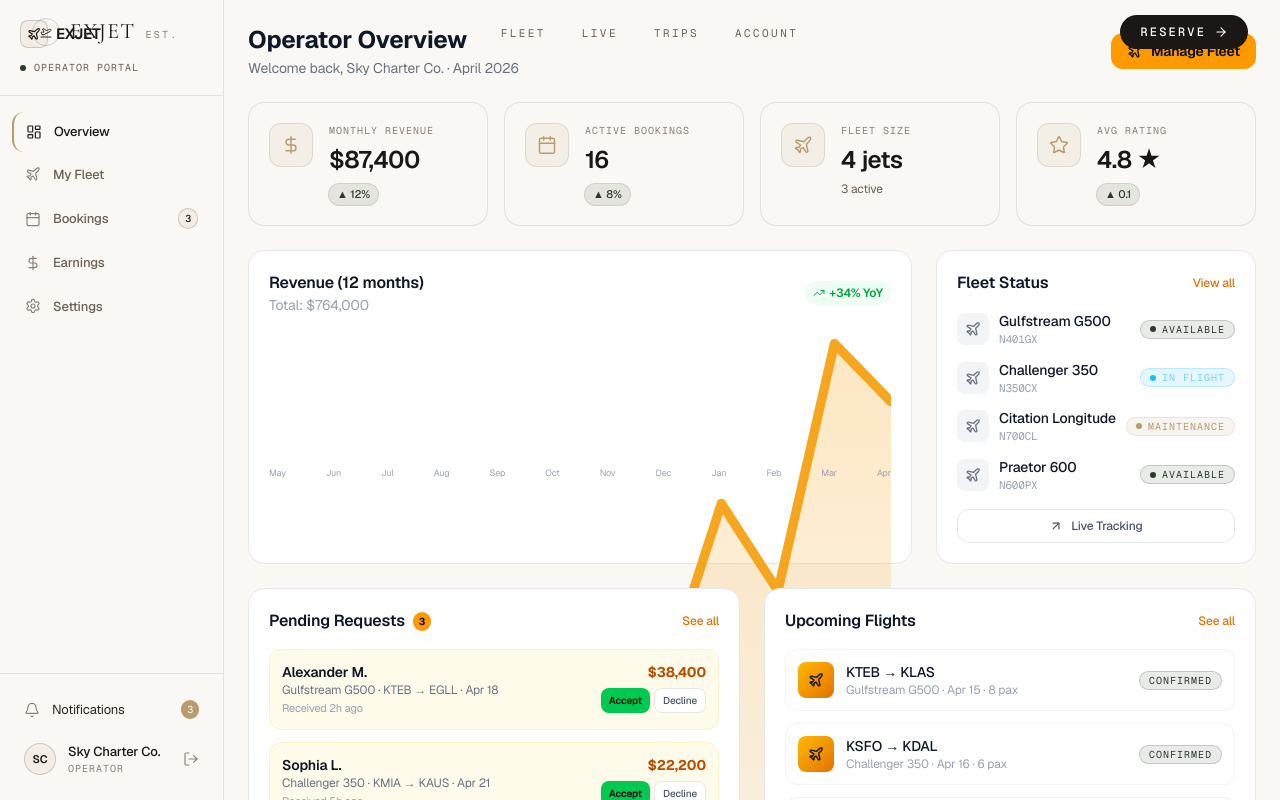
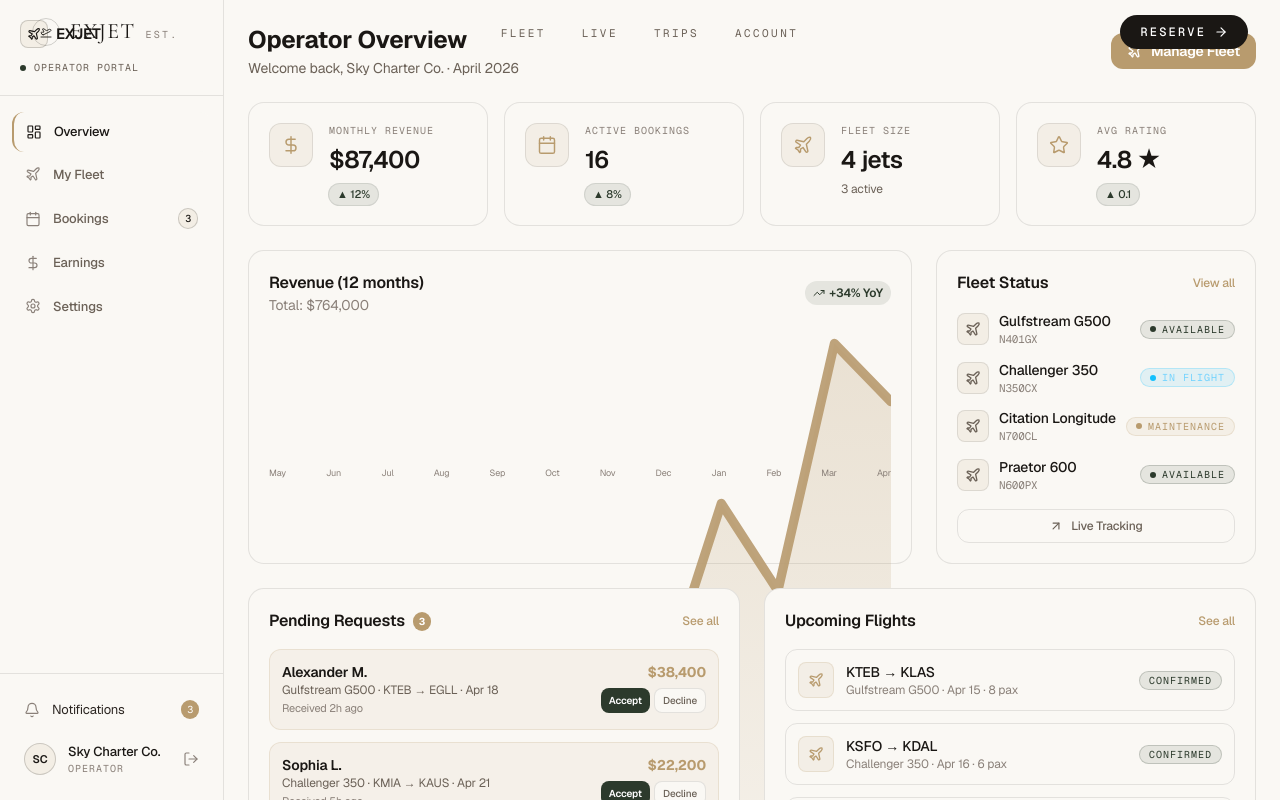
Before and after one commit to EXJETS/EXJET, a Next.js app: page /operator in a window 1280 px wide. Shown: the top 800 px of the page. Built offline with nearby package versions, Linux system fonts and the light colour scheme.

Commit message:
design: apply editorial tokens to operator/page.tsx
Missed in the bulk unification commit — replace remaining neutral-*
and gray-* tokens with CSS variable palette tokens.

https://claude.ai/code/session_013kwDrUQmHhxHnCo8VoqjzL

```diff
--- a/src/app/operator/page.tsx
+++ b/src/app/operator/page.tsx
@@ -38,10 +38,10 @@ export default function OperatorPage() {
       {/* Header */}
       <div className="flex items-center justify-between mb-6">
         <div>
-          <h1 className="text-2xl font-bold text-gray-900">Operator Overview</h1>
-          <p className="text-sm text-gray-500 mt-0.5">Welcome back, Sky Charter Co. · April 2026</p>
+          <h1 className="text-2xl font-bold text-[var(--color-ink)]">Operator Overview</h1>
+          <p className="text-sm text-[var(--color-muted)] mt-0.5">Welcome back, Sky Charter Co. · April 2026</p>
         </div>
-        <Link href="/operator/fleet" className="px-4 py-2 rounded-xl bg-amber-500 text-neutral-950 text-sm font-semibold hover:bg-amber-600 transition-colors flex items-center gap-2">
+        <Link href="/operator/fleet" className="px-4 py-2 rounded-xl bg-champagne text-white text-sm font-semibold hover:bg-[var(--color-ink-soft)] transition-colors flex items-center gap-2">
           <Plane className="w-4 h-4" /> Manage Fleet
         </Link>
       </div>
@@ -57,49 +57,49 @@ export default function OperatorPage() {
       {/* Revenue Chart + Fleet Status */}
       <div className="grid lg:grid-cols-3 gap-6 mb-6">
         {/* Revenue chart */}
-        <div className="lg:col-span-2 bg-white rounded-2xl border border-gray-200 p-5">
+        <div className="lg:col-span-2 bg-[var(--color-ivory)] rounded-2xl border border-[var(--color-hairline)] p-5">
           <div className="flex items-center justify-between mb-4">
             <div>
-              <h2 className="font-semibold text-gray-900">Revenue (12 months)</h2>
-              <p className="text-sm text-gray-400">Total: {formatCurrency(revenueData.reduce((a, b) => a + b, 0))}</p>
+              <h2 className="font-semibold text-[var(--color-ink)]">Revenue (12 months)</h2>
+              <p className="text-sm text-[var(--color-subtle)]">Total: {formatCurrency(revenueData.reduce((a, b) => a + b, 0))}</p>
             </div>
-            <span className="flex items-center gap-1 text-xs font-semibold text-green-600 bg-green-50 px-2 py-1 rounded-full">
+            <span className="flex items-center gap-1 text-xs font-semibold text-[var(--color-forest)] bg-[var(--color-forest)]/10 px-2 py-1 rounded-full">
               <TrendingUp className="w-3 h-3" /> +34% YoY
             </span>
           </div>
           <div className="h-32">
-            <MiniChart data={revenueData} color="#f59e0b" height={128} />
+            <MiniChart data={revenueData} color="#b89b6e" height={128} />
           </div>
           <div className="flex justify-between mt-2">
             {["May","Jun","Jul","Aug","Sep","Oct","Nov","Dec","Jan","Feb","Mar","Apr"].map((m) => (
-              <span key={m} className="text-[9px] text-gray-400">{m}</span>
+              <span key={m} className="text-[9px] text-[var(--color-subtle)]">{m}</span>
             ))}
           </div>
         </div>
 
         {/* Fleet Status */}
-        <div className="bg-white rounded-2xl border border-gray-200 p-5">
+        <div className="bg-[var(--color-ivory)] rounded-2xl border border-[var(--color-hairline)] p-5">
           <div className="flex items-center justify-between mb-4">
-            <h2 className="font-semibold text-gray-900">Fleet Status</h2>
-            <Link href="/operator/fleet" className="text-xs text-amber-600 hover:text-amber-700 font-medium">View all</Link>
+            <h2 className="font-semibold text-[var(--color-ink)]">Fleet Status</h2>
+            <Link href="/operator/fleet" className="text-xs text-champagne hover:text-[var(--color-ink-soft)] font-medium">View all</Link>
           </div>
           <div className="space-y-3">
             {fleetStatus.map((ac) => (
               <div key={ac.reg} className="flex items-center justify-between">
                 <div className="flex items-center gap-2.5">
-                  <div className="w-8 h-8 rounded-lg bg-gray-100 flex items-center justify-center">
-                    <Plane className="w-4 h-4 text-gray-500" />
+                  <div className="w-8 h-8 rounded-lg bg-[var(--color-ivory-deep)] border border-[var(--color-hairline)] flex items-center justify-center">
+                    <Plane className="w-4 h-4 text-[var(--color-muted)]" />
                   </div>
                   <div>
-                    <p className="text-sm font-medium text-gray-900 truncate max-w-[120px]">{ac.name}</p>
-                    <p className="text-[11px] text-gray-400 font-mono">{ac.reg}</p>
+                    <p className="text-sm font-medium text-[var(--color-ink)] truncate max-w-[120px]">{ac.name}</p>
+                    <p className="text-[11px] text-[var(--color-subtle)] font-mono">{ac.reg}</p>
                   </div>
                 </div>
                 <StatusBadge status={ac.status} dot />
               </div>
             ))}
           </div>
-          <Link href="/tracking" className="mt-4 w-full flex items-center justify-center gap-2 py-2 rounded-xl border border-gray-200 text-xs font-medium text-gray-600 hover:bg-gray-50 transition-colors">
+          <Link href="/tracking" className="mt-4 w-full flex items-center justify-center gap-2 py-2 rounded-xl border border-[var(--color-hairline)] text-xs font-medium text-[var(--color-muted)] hover:bg-[var(--color-ivory-deep)] transition-colors">
             <ArrowUpRight className="w-3.5 h-3.5" /> Live Tracking
           </Link>
         </div>
@@ -108,27 +108,27 @@ export default function OperatorPage() {
       {/* Pending Requests + Upcoming */}
       <div className="grid lg:grid-cols-2 gap-6">
         {/* Pending booking requests */}
-        <div className="bg-white rounded-2xl border border-gray-200 p-5">
+        <div className="bg-[var(--color-ivory)] rounded-2xl border border-[var(--color-hairline)] p-5">
           <div className="flex items-center justify-between mb-4">
             <div className="flex items-center gap-2">
-              <h2 className="font-semibold text-gray-900">Pending Requests</h2>
-              <span className="px-1.5 py-0.5 rounded-full text-[10px] font-bold bg-amber-500 text-neutral-950">{pendingBookings.length}</span>
+              <h2 className="font-semibold text-[var(--color-ink)]">Pending Requests</h2>
+              <span className="px-1.5 py-0.5 rounded-full text-[10px] font-bold bg-champagne text-white">{pendingBookings.length}</span>
             </div>
-            <Link href="/operator/bookings" className="text-xs text-amber-600 hover:text-amber-700 font-medium">See all</Link>
+            <Link href="/operator/bookings" className="text-xs text-champagne hover:text-[var(--color-ink-soft)] font-medium">See all</Link>
           </div>
           <div className="space-y-3">
             {pendingBookings.map((b) => (
-              <div key={b.id} className="flex items-start justify-between p-3 rounded-xl bg-amber-50 border border-amber-100">
+              <div key={b.id} className="flex items-start justify-between p-3 rounded-xl bg-champagne/8 border border-champagne/20">
                 <div>
-                  <p className="text-sm font-semibold text-gray-900">{b.client}</p>
-                  <p className="text-xs text-gray-500">{b.jet} · {b.route} · {b.date}</p>
-                  <p className="text-[11px] text-gray-400 mt-0.5">Received {b.received}</p>
+                  <p className="text-sm font-semibold text-[var(--color-ink)]">{b.client}</p>
+                  <p className="text-xs text-[var(--color-muted)]">{b.jet} · {b.route} · {b.date}</p>
+                  <p className="text-[11px] text-[var(--color-subtle)] mt-0.5">Received {b.received}</p>
                 </div>
                 <div className="text-right shrink-0 ml-3">
-                  <p className="text-sm font-bold text-amber-700">{formatCurrency(b.amount)}</p>
+                  <p className="text-sm font-bold text-champagne">{formatCurrency(b.amount)}</p>
                   <div className="flex gap-1 mt-1.5">
-                    <button className="px-2 py-1 rounded-lg bg-green-500 text-neutral-950 text-[10px] font-semibold hover:bg-green-600">Accept</button>
-                    <button className="px-2 py-1 rounded-lg bg-white border border-gray-200 text-[10px] font-medium text-gray-600 hover:bg-gray-50">Decline</button>
+                    <button className="px-2 py-1 rounded-lg bg-[var(--color-forest)] text-white text-[10px] font-semibold hover:bg-[var(--color-forest)]/80">Accept</button>
+                    <button className="px-2 py-1 rounded-lg bg-[var(--color-ivory)] border border-[var(--color-hairline)] text-[10px] font-medium text-[var(--color-muted)] hover:bg-[var(--color-ivory-deep)]">Decline</button>
                   </div>
                 </div>
               </div>
@@ -137,30 +137,30 @@ export default function OperatorPage() {
         </div>
 
         {/* Upcoming flights */}
-        <div className="bg-white rounded-2xl border border-gray-200 p-5">
+        <div className="bg-[var(--color-ivory)] rounded-2xl border border-[var(--color-hairline)] p-5">
           <div className="flex items-center justify-between mb-4">
-            <h2 className="font-semibold text-gray-900">Upcoming Flights</h2>
-            <Link href="/operator/bookings" className="text-xs text-amber-600 hover:text-amber-700 font-medium">See all</Link>
+            <h2 className="font-semibold text-[var(--color-ink)]">Upcoming Flights</h2>
+            <Link href="/operator/bookings" className="text-xs text-champagne hover:text-[var(--color-ink-soft)] font-medium">See all</Link>
           </div>
           <div className="space-y-3">
             {upcomingFlights.map((f) => (
-              <div key={f.id} className="flex items-center justify-between p-3 rounded-xl border border-gray-100 hover:bg-gray-50 transition-colors">
+              <div key={f.id} className="flex items-center justify-between p-3 rounded-xl border border-[var(--color-hairline)] hover:bg-[var(--color-ivory-deep)] transition-colors">
                 <div className="flex items-center gap-3">
-                  <div className="w-9 h-9 rounded-lg bg-gradient-to-br from-amber-400 to-amber-600 flex items-center justify-center">
-                    <Plane className="w-4 h-4 text-neutral-950" />
+                  <div className="w-9 h-9 rounded-lg bg-champagne/10 border border-champagne/20 flex items-center justify-center">
+                    <Plane className="w-4 h-4 text-champagne" />
                   </div>
                   <div>
-                    <p className="text-sm font-medium text-gray-900">{f.route}</p>
-                    <p className="text-xs text-gray-400">{f.jet} · {f.date} · {f.pax} pax</p>
+                    <p className="text-sm font-medium text-[var(--color-ink)]">{f.route}</p>
+                    <p className="text-xs text-[var(--color-subtle)]">{f.jet} · {f.date} · {f.pax} pax</p>
                   </div>
                 </div>
                 <StatusBadge status={f.status} />
               </div>
             ))}
           </div>
-          <div className="mt-4 p-3 rounded-xl bg-blue-50 border border-blue-100 flex items-start gap-2">
-            <AlertCircle className="w-4 h-4 text-blue-500 mt-0.5 shrink-0" />
-            <p className="text-xs text-blue-700">Citation Longitude is currently in scheduled maintenance. Expected return: Apr 19.</p>
+          <div className="mt-4 p-3 rounded-xl bg-[var(--color-forest)]/8 border border-[var(--color-forest)]/20 flex items-start gap-2">
+            <AlertCircle className="w-4 h-4 text-[var(--color-forest)] mt-0.5 shrink-0" />
+            <p className="text-xs text-[var(--color-forest)]">Citation Longitude is currently in scheduled maintenance. Expected return: Apr 19.</p>
           </div>
         </div>
       </div>
```
Also changed, not shown: 1 other file (tests, documents, lock files or other folders).
